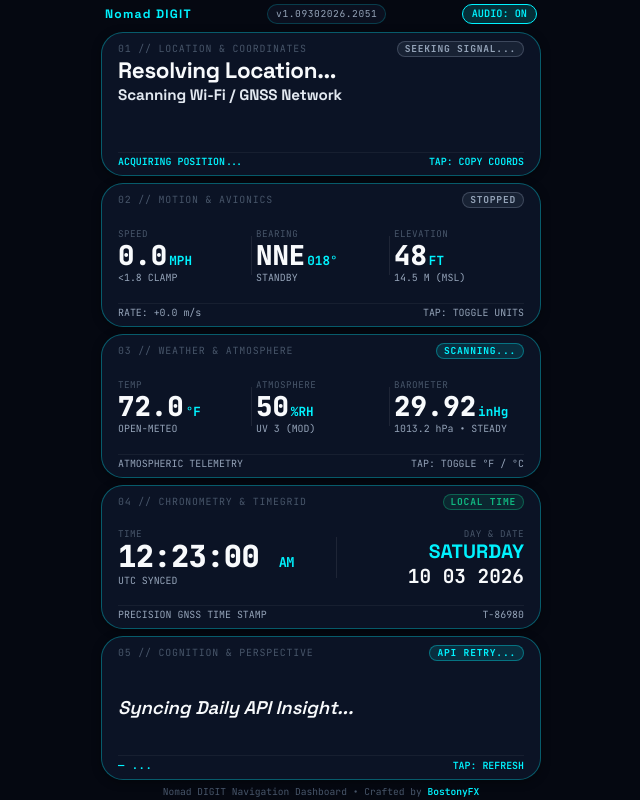
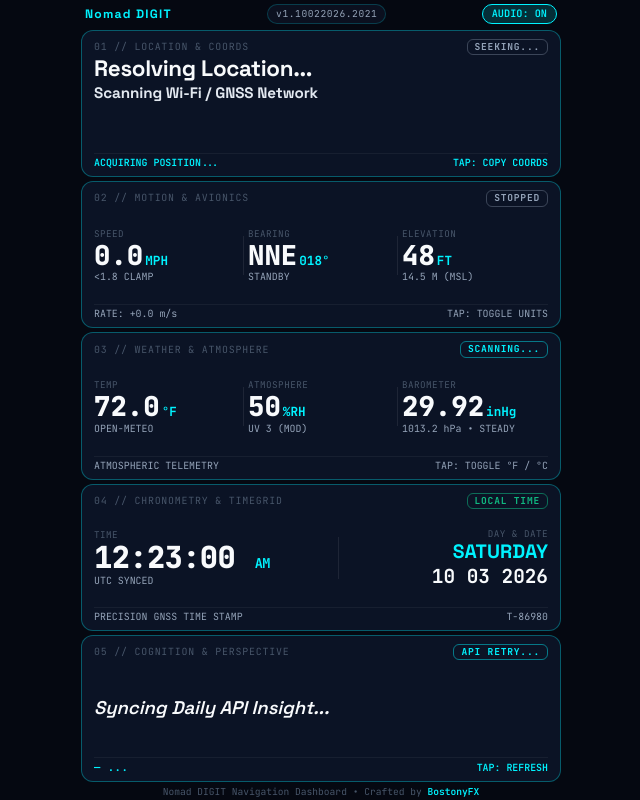
Before and after one commit to neurocosm/nomad_digit, a website: page index.html in a window 1280 px wide. Shown: the whole page, without its empty margins (319-959 px from the left). Drawn offline with Linux system fonts and the light colour scheme; no server answers.

Commit message:
style: refine UI aesthetics and update version
Reduce corner radius to 12px, remove glow effects, adjust padding, and update version metadata.

```diff
--- a/index.html
+++ b/index.html
@@ -28,7 +28,7 @@
       --accent-cyan: #00f3ff;
       --accent-green: #10b981;
       --accent-amber: #f59e0b;
-      --radius-block: 22px;
+      --radius-block: 12px;
     }
 
     * {
@@ -55,7 +55,7 @@
       flex-direction: column;
       align-items: center;
       justify-content: space-between;
-      padding: env(safe-area-inset-top, 6px) 12px env(safe-area-inset-bottom, 6px);
+      padding: env(safe-area-inset-top, 6px) 6px env(safe-area-inset-bottom, 6px);
     }
 
     .font-mono {
@@ -66,7 +66,7 @@
     /* Top Utility Header */
     .top-header {
       width: 100%;
-      max-width: 440px;
+      max-width: 480px;
       height: 28px;
       flex-shrink: 0;
       display: flex;
@@ -90,7 +90,6 @@
       height: 6px;
       background: var(--accent-cyan);
       border-radius: 50%;
-      box-shadow: 0 0 6px var(--accent-cyan);
     }
 
     .version-tag {
@@ -137,18 +136,17 @@
       height: 6px;
       border-radius: 50%;
       background: #ff9800;
-      box-shadow: 0 0 6px #ff9800;
       animation: blinkUpdateDot 1s infinite alternate;
     }
 
     @keyframes pulseOrangeRing {
       0%, 100% {
-        box-shadow: 0 0 6px rgba(255, 152, 0, 0.4), inset 0 0 4px rgba(255, 152, 0, 0.15);
         border-color: #ff9800;
+        background: rgba(255, 152, 0, 0.14);
       }
       50% {
-        box-shadow: 0 0 14px rgba(255, 152, 0, 0.8), inset 0 0 8px rgba(255, 152, 0, 0.35);
         border-color: #ffb74d;
+        background: rgba(255, 152, 0, 0.28);
       }
     }
 
@@ -192,25 +190,24 @@
       border-color: #ef4444 !important;
       background: rgba(239, 68, 68, 0.28) !important;
       color: #fca5a5 !important;
-      box-shadow: 0 0 14px rgba(239, 68, 68, 0.7);
       animation: pulse-purge 0.35s infinite alternate;
     }
 
     @keyframes pulse-purge {
-      from { box-shadow: 0 0 6px rgba(239, 68, 68, 0.4); transform: scale(0.92); }
-      to { box-shadow: 0 0 18px rgba(239, 68, 68, 0.95); transform: scale(0.88); }
+      from { transform: scale(0.92); opacity: 0.9; }
+      to { transform: scale(0.88); opacity: 1; }
     }
 
     /* Vertical 5-Block Stack for Pixel 11 PRO / Mobile Viewport (100dvh non-scrollable) */
     .blocks-stack {
       width: 100%;
-      max-width: 440px;
+      max-width: 480px;
       flex: 1;
       display: flex;
       flex-direction: column;
       justify-content: space-between;
-      gap: 7px;
-      margin: 4px 0;
+      gap: 4px;
+      margin: 2px 0;
       min-height: 0;
     }
 
@@ -221,13 +218,12 @@
       background: var(--bg-card);
       border: 1.5px solid var(--border-cyan);
       border-radius: var(--radius-block);
-      padding: 8px 16px;
+      padding: 8px 12px;
       display: flex;
       flex-direction: column;
       justify-content: space-between;
       cursor: pointer;
       transition: border-color 0.15s, background-color 0.15s, transform 0.1s;
-      box-shadow: 0 2px 10px rgba(0, 0, 0, 0.4);
       overflow: hidden;
     }
 
@@ -254,24 +250,26 @@
 
     .block-badge {
       padding: 1px 7px;
-      border-radius: 10px;
+      border-radius: 6px;
       font-size: 0.6rem;
       font-weight: 700;
-      background: rgba(0, 243, 255, 0.12);
-      border: 1px solid rgba(0, 243, 255, 0.35);
+      background: transparent;
+      border: 1px solid rgba(0, 243, 255, 0.45);
       color: var(--accent-cyan);
       line-height: 1.3;
+      white-space: nowrap;
+      flex-shrink: 0;
     }
 
     .block-badge.stopped {
-      background: rgba(148, 163, 184, 0.1);
-      border-color: rgba(148, 163, 184, 0.3);
+      background: transparent;
+      border-color: rgba(148, 163, 184, 0.35);
       color: var(--text-muted);
     }
 
     .block-badge.locked {
-      background: rgba(16, 185, 129, 0.12);
-      border-color: rgba(16, 185, 129, 0.4);
+      background: transparent;
+      border-color: rgba(16, 185, 129, 0.55);
       color: var(--accent-green);
     }
 
@@ -466,7 +464,6 @@
       font-family: 'JetBrains Mono', monospace;
       display: none;
       z-index: 100;
-      box-shadow: 0 4px 14px rgba(0, 0, 0, 0.6);
     }
 
     .footer-bar {
@@ -508,7 +505,7 @@
       <span class="dot"></span>
       <span>NOMAD: DIGIT</span>
     </div>
-    <div class="version-tag" id="hud-version" title="System Version • Tap to check updates">v1.09302026.2051</div>
+    <div class="version-tag" id="hud-version" title="System Version • Tap to check updates">v1.10022026.2021</div>
     <div class="top-controls">
       <button id="btn-audio" class="btn-ctrl active" title="Tap: Audio On/Off • Hold 1s: Deep Flush App Cache">AUDIO: ON</button>
     </div>
@@ -520,8 +517,8 @@
     <!-- BLOCK 1: Location & Coordinates -->
     <div id="block-location" class="rounded-block" title="Tap to copy coordinates">
       <div class="block-meta-top">
-        <span>01 // LOCATION &amp; COORDINATES</span>
-        <span id="corridor-axis-badge" class="block-badge stopped">SEEKING SIGNAL...</span>
+        <span>01 // LOCATION &amp; COORDS</span>
+        <span id="corridor-axis-badge" class="block-badge stopped">SEEKING...</span>
       </div>
       <div id="block-location-content" class="block-location-content">
         <div id="street-name" class="loc-street-name">
@@ -1219,20 +1216,20 @@
       const badgeLoc = document.getElementById('corridor-axis-badge');
       if (state.locationSource === 'GPS') {
         if (state.accuracyM <= 1.8) {
-          badgeLoc.textContent = `DUAL-FREQ L1+L5: ±${state.accuracyM.toFixed(1)}M`;
+          badgeLoc.textContent = `GNSS L1/L5 ±${state.accuracyM.toFixed(1)}M`;
         } else if (state.accuracyM <= 5.0) {
-          badgeLoc.textContent = `GNSS 4-CONSTEL: ±${state.accuracyM.toFixed(1)}M`;
+          badgeLoc.textContent = `GNSS ±${state.accuracyM.toFixed(1)}M`;
         } else if (state.accuracyM <= 15.0) {
-          badgeLoc.textContent = `A-GPS MULTI-SAT: ±${state.accuracyM.toFixed(1)}M`;
+          badgeLoc.textContent = `A-GPS ±${state.accuracyM.toFixed(1)}M`;
         } else {
-          badgeLoc.textContent = `WI-FI / CELL: ±${state.accuracyM.toFixed(1)}M`;
+          badgeLoc.textContent = `CELL/NET ±${state.accuracyM.toFixed(1)}M`;
         }
         badgeLoc.className = 'block-badge ' + (state.accuracyM <= 10 ? 'locked' : '');
       } else if (state.locationSource === 'WIFI_IP') {
-        badgeLoc.textContent = `WI-FI / NET GEO: ±${Math.round(state.accuracyM / 1000)}KM`;
+        badgeLoc.textContent = `NET-GEO ±${Math.round(state.accuracyM / 1000)}KM`;
         badgeLoc.className = 'block-badge stopped';
       } else {
-        badgeLoc.textContent = 'SEEKING SIGNAL...';
+        badgeLoc.textContent = 'SEEKING...';
         badgeLoc.className = 'block-badge stopped';
       }
 
@@ -1875,7 +1872,7 @@
     // ==========================================
     // NOMAD: DIGIT — Versioning & PWA Call-Home Engine
     // ==========================================
-    const NOMAD_CURRENT_VERSION = 'v1.09302026.2051';
+    const NOMAD_CURRENT_VERSION = 'v1.10022026.2021';
     let serviceWorkerRegistration = null;
     let isUpdateAvailable = false;
 
--- a/public/sw.js
+++ b/public/sw.js
@@ -1,5 +1,5 @@
 // NOMAD: DIGIT - Service Worker
-const CACHE_NAME = 'nomad-digit-v1.09302026.2051';
+const CACHE_NAME = 'nomad-digit-v1.10022026.2021';
 const ASSETS_TO_CACHE = [
   '/',
   '/index.html',
--- a/public/version.json
+++ b/public/version.json
@@ -1,6 +1,6 @@
 {
-  "version": "v1.09302026.2051",
-  "buildDate": "09302026",
-  "buildTimeEastern": "2051",
-  "releaseNotes": "Implemented dynamic geometry-fit text sizing engine in Block 05 with balanced multi-line wrapping and instant TAP: REFRESH integration."
+  "version": "v1.10022026.2021",
+  "buildDate": "10022026",
+  "buildTimeEastern": "2021",
+  "releaseNotes": "Tightened corner radius to 12px with 12px inner padding, removed all translucent pill fill washes to eliminate perceived glow halos, and streamlined Block 01 telemetry badge to single line NET-GEO."
 }
--- a/version.js
+++ b/version.js
@@ -20,7 +20,7 @@ function getEasternBuildString() {
     const min = getPart('minute');
     return `v1.${mm}${dd}${yyyy}.${hh}${min}`;
   } catch (e) {
-    return 'v1.09302026.2051';
+    return 'v1.10022026.2021';
   }
 }
 
```
